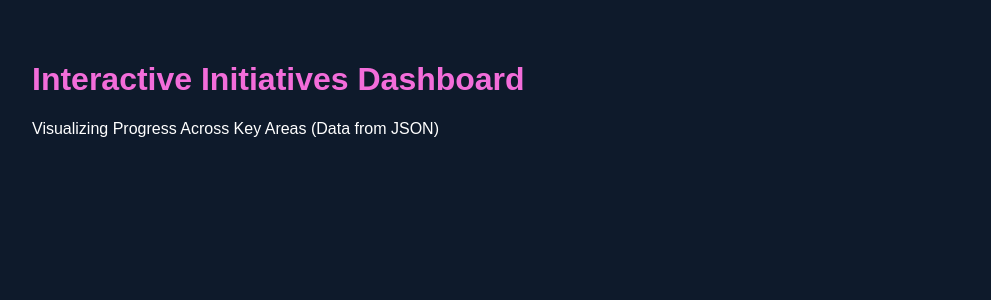
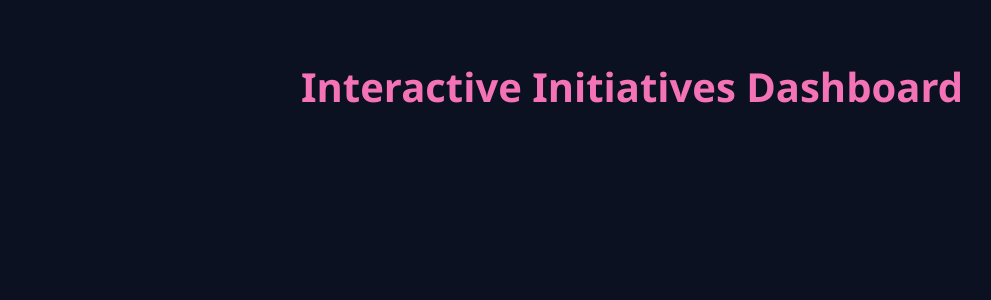
Before and after one commit to israelsanchezdev/momentum, a Flask app: template templates/index.html in a window 1280 px wide. Shown: the top 300 px of the page, without its empty margins (8-999 px from the left). Run offline with Flask 3, Linux system fonts and the light colour scheme; the template is opened without the code that fills it, so the values that code supplies are empty.

Commit message:
Update index.html

```diff
--- a/templates/index.html
+++ b/templates/index.html
@@ -1,51 +1,98 @@
-
 <!DOCTYPE html>
 <html lang="en">
 <head>
-  <meta charset="UTF-8">
+  <meta charset="UTF-8" />
+  <meta name="viewport" content="width=device-width, initial-scale=1.0" />
   <title>Interactive Initiatives Dashboard</title>
-  <link rel="stylesheet" href="{{ url_for('static', filename='style.css') }}">
+  <style>
+    body {
+      background-color: #0b1120;
+      color: white;
+      font-family: 'Segoe UI', sans-serif;
+      margin: 0;
+      padding: 2rem;
+    }
+    h1 {
+      text-align: center;
+      font-size: 2.5rem;
+      color: #f472b6;
+    }
+    h2 {
+      font-size: 1.5rem;
+      margin-bottom: 1rem;
+      color: #38bdf8;
+    }
+    .dashboard {
+      display: flex;
+      flex-wrap: wrap;
+      gap: 2rem;
+      justify-content: center;
+    }
+    .category {
+      background: #1e293b;
+      border-radius: 10px;
+      padding: 1.5rem;
+      width: 360px;
+    }
+    .initiative {
+      margin-bottom: 1rem;
+    }
+    .initiative span {
+      display: flex;
+      justify-content: space-between;
+      font-weight: bold;
+      font-size: 0.95rem;
+    }
+    .bar {
+      background: #334155;
+      border-radius: 10px;
+      height: 10px;
+      margin-top: 0.25rem;
+      overflow: hidden;
+    }
+    .fill {
+      background: #a855f7;
+      height: 10px;
+    }
+  </style>
 </head>
 <body>
   <h1>Interactive Initiatives Dashboard</h1>
-  <p>Visualizing Progress Across Key Areas (Data from JSON)</p>
-
-  <div id="dashboard"></div>
+  <div class="dashboard" id="dashboard"></div>
 
   <script>
-    fetch('/api/data')
-      .then(res => res.json())
-      .then(data => {
-        const grouped = {}
-        data.forEach(item => {
-          if (!grouped[item.category]) grouped[item.category] = []
-          grouped[item.category].push(item)
-        })
+    async function loadDashboard() {
+      const res = await fetch('/data');
+      const data = await res.json();
+      const container = document.getElementById('dashboard');
 
-        const container = document.getElementById('dashboard')
-        Object.keys(grouped).forEach(category => {
-          const card = document.createElement('div')
-          card.className = 'card'
-          const title = document.createElement('h2')
-          title.textContent = category
-          card.appendChild(title)
+      Object.entries(data).forEach(([category, items]) => {
+        const section = document.createElement('div');
+        section.className = 'category';
+        const heading = document.createElement('h2');
+        heading.textContent = category;
+        section.appendChild(heading);
 
-          grouped[category].forEach(item => {
-            const label = document.createElement('div')
-            label.className = 'label'
-            label.textContent = `${item.title} — ${item.value}%`
+        items.forEach(({ title, percent }) => {
+          const div = document.createElement('div');
+          div.className = 'initiative';
+          div.innerHTML = `
+            <span>
+              <span>${title}</span>
+              <span>${percent}%</span>
+            </span>
+            <div class="bar">
+              <div class="fill" style="width: ${percent}%;"></div>
+            </div>
+          `;
+          section.appendChild(div);
+        });
 
-            const bar = document.createElement('div')
-            bar.className = 'bar'
-            bar.innerHTML = `<div class="fill" style="width: ${item.value}%"></div>`
+        container.appendChild(section);
+      });
+    }
 
-            card.appendChild(label)
-            card.appendChild(bar)
-          })
-
-          container.appendChild(card)
-        })
-      })
+    loadDashboard();
   </script>
 </body>
 </html>
```
